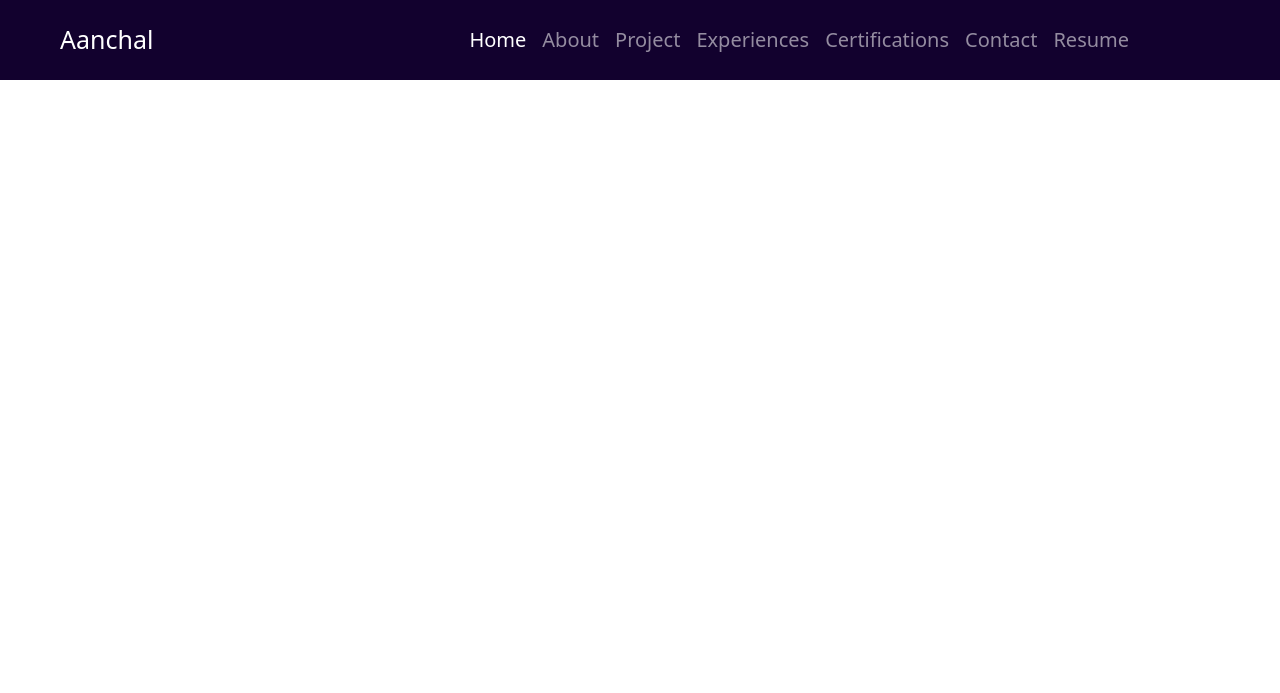
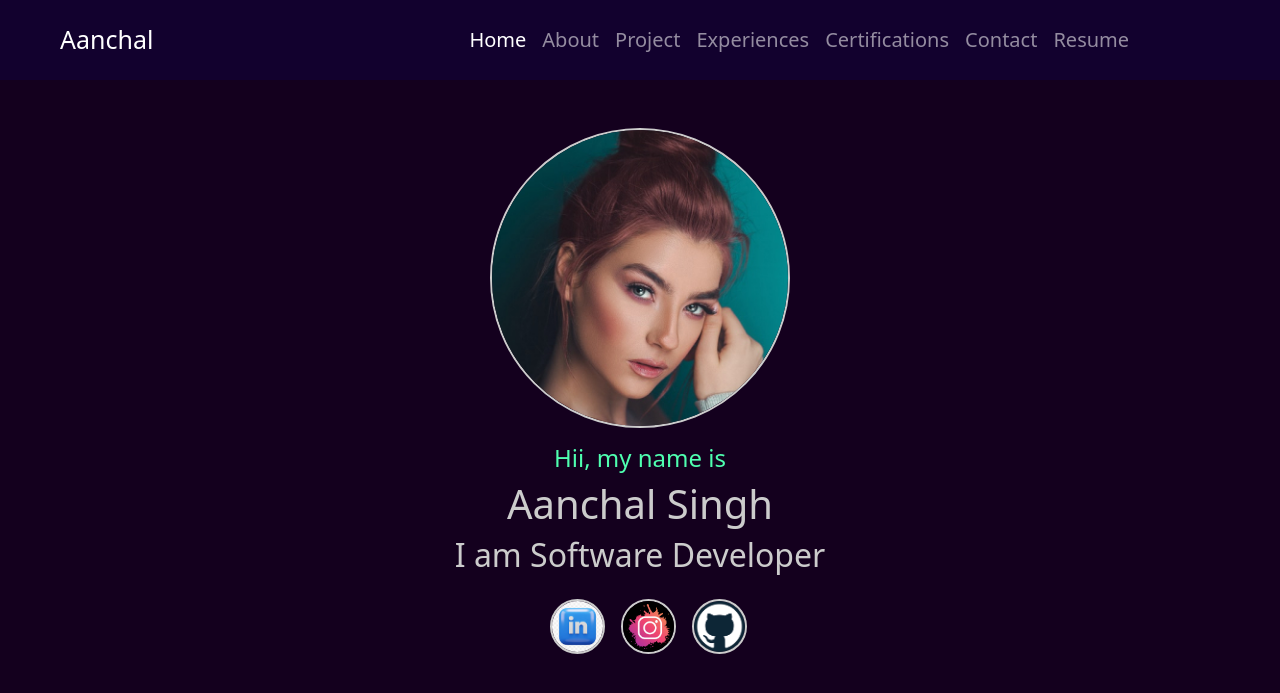
Before and after one commit to Aanchal-kumari-R/portfolio, a Django app: page / in a window 1280 px wide. Shown: the top 693 px of the page. Run offline with Django 5.2, Linux system fonts and the light colour scheme.

Commit message:
Home page creation

```diff
--- a/resume/static/css/style.css
+++ b/resume/static/css/style.css
@@ -1,6 +1,9 @@
+body{
+    background-color: rgb(20, 0, 30);
+}
 .navbar-nav .nav-link:hover{
     font-weight:bold;
-    color:#4fffb0;
+    color: #4fffb0;
 }
 
 .navbar-nav .nav-link{
@@ -14,3 +17,39 @@
 .navbar-dark{
     background-color: rgb(18,1,46);
 }
+
+.circular-image-container{
+    width:300px;
+    height:300px;
+    overflow: hidden;
+    border-radius: 50%;
+    border: 2px solid #ccc;
+
+    display: flex;
+    justify-content: center;
+    align-items: center;
+}
+
+.circular-image{
+    width: 130%;
+    height: auto;
+    display: block;
+}
+
+.name{
+    color: #ccc;
+}
+.title{
+    color: #4fffb0;
+}
+
+.social-links{
+    overflow: hidden;
+    border-radius: 50%;
+    border: 2px solid #ccc;
+
+    display: flex;
+    justify-content: center;
+    align-items: center;
+
+}
--- a/resume/templates/home.html
+++ b/resume/templates/home.html
@@ -1 +1,37 @@
 {% extends "base.html" %}
+{% load static %}
+{% block content1 %}
+<div class="row my-5">
+    <div class="col-12 d-flex justify-content-center align-items-center">
+    <div class="circular-image-container">
+       <img class="circular-image" src= "{% static 'images/image12.jpg'%}" alt="image">
+    </div>
+</div>
+
+<div class="col-12 text-center mt-3">
+    <h4 class="title">Hii, my name is</h4>
+    <div class="name">
+    <h1>Aanchal Singh</h1>
+    <h2>I am Software Developer</h2>
+    </div>
+</div>
+
+<div class="col-12 text-center mt-3">
+    <div class="col-12 d-flex justify-content-center align-items-center">
+   <a href="#" target="_blank" class="ms-3">
+    <img src="{% static 'images/linkedin.jpg'%}" alt="images/linkedin.jpg" width="55" height="55" class="social-links">
+   </a>
+
+   <a href="#" target="_blank" class="ms-3">
+    <img src="{% static 'images/insta_logo.jpg'%}" alt="images/insta_logo.jpg" width="55" height="55" class="social-links">
+   </a>
+
+   <a href=" https://github.com/Aanchal-kumari-R" target="_blank" class="ms-3">
+    <img src="{% static 'images/git_images.png'%}" alt="images/git_images.png" width="55" height="55" class="social-links">
+   </a>
+</div>
+
+</div>
+</div>
+
+{% endblock content1 %}
```
Also changed, not shown: resume/static/images/git_images.png (added), resume/static/images/image12.jpg (added), resume/static/images/insta_logo.jpg (added), resume/static/images/linkedin.jpg (added).
